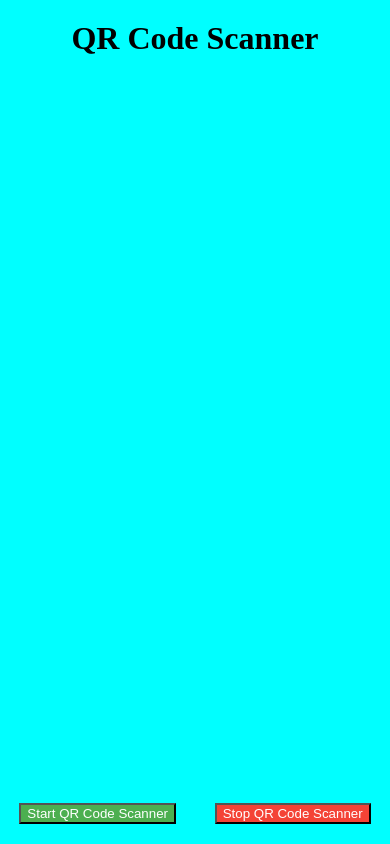
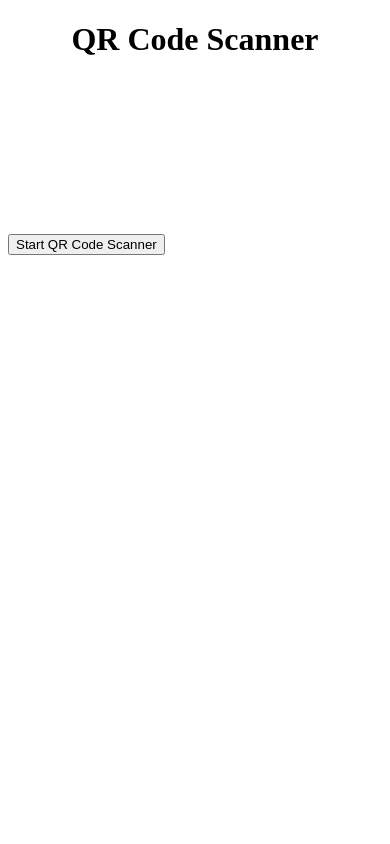
Before and after one commit to vengateshk18/django-price-comparison, a Django app: page /qr in a window 390 px wide. Run offline with Django 4.2, Linux system fonts and the light colour scheme; some libraries are stand-ins or nearby versions.

Commit message:
qr sacnner updated

```diff
--- a/base/templates/qr.html
+++ b/base/templates/qr.html
@@ -4,56 +4,9 @@
     <meta charset="UTF-8">
     <title>QR Code Scanner</title>
     <style>
-        body {
-            background-color: aqua;
-            display: flex;
-            flex-direction: column;
-            align-items: center;
-            height: 100vh;
-            margin: 0;
-            justify-content: space-between;
-        }
-
-        h1 {
-            text-align: center;
-            margin-top: 20px;
-        }
-
-        #video {
-            width: 100%;
-            max-width: 600px; /* Adjust as needed */
-            align-self: center;
-        }
-
-        #canvas {
-            display: none;
-        }
-
-        #result {
-            text-align: center;
-            margin-top: 20px;
-            align-self: flex-start;
-        }
-
-        #buttons {
-            display: flex;
-            flex-direction: row;
-            justify-content: space-around;
-            width: 100%;
-            align-self: flex-end;
-            margin-bottom: 20px;
-        }
-
-        #start-button {
-            background-color: #4CAF50; /* Green color */
-            color: white;
-        }
-
-        #stop-button {
-            background-color: #f44336; /* Red color */
-            color: white;
-        }
+        /* Your existing styles remain unchanged */
     </style>
+    <script src="https://cdn.jsdelivr.net/npm/jsqr@1.0.2/dist/jsQR.js"></script>
 </head>
 <body>
     <center><h1>QR Code Scanner</h1></center>
@@ -70,18 +23,16 @@
 
     <div id="buttons">
         <button id="start-button" onclick="startScanner()">Start QR Code Scanner</button>
-        <button id="stop-button" onclick="stopScanner()">Stop QR Code Scanner</button>
+        <!-- Remove the Stop button -->
     </div>
 
-    <script src="https://cdn.jsdelivr.net/npm/jsqr@1.0.2/dist/jsQR.js"></script>
+    <script>
+        let dataSent = false; // Flag to track if data has been sent
 
-    <script>
-        // Function to start the QR code scanner
         async function startScanner() {
             const video = document.getElementById('video');
             const canvas = document.getElementById('canvas');
             const context = canvas.getContext('2d');
-            const resultDiv = document.getElementById('result');
             const qrDataInput = document.getElementById('qr-data-input');
 
             try {
@@ -96,56 +47,33 @@
                 canvas.height = video.videoHeight;
             });
 
-            // Function to continuously capture video frames and detect QR codes
             const scanQRCode = () => {
                 context.drawImage(video, 0, 0, canvas.width, canvas.height);
+
+                // Set the willReadFrequently attribute
+                context.imageSmoothingEnabled = true;
+                context.mozImageSmoothingEnabled = true;
+                context.webkitImageSmoothingEnabled = true;
+                context.msImageSmoothingEnabled = true;
+
                 const imageData = context.getImageData(0, 0, canvas.width, canvas.height);
                 const code = jsQR(imageData.data, imageData.width, imageData.height);
 
-                if (code) {
+                if (code && !dataSent) {
                     const qrData = code.data;
                     qrDataInput.value = qrData;
 
-                    // Include the CSRF token in the form data
-                    const csrfToken = document.getElementsByName('csrfmiddlewaretoken')[0].value;
+                    // Submit the form to send data to the backend
+                    document.getElementById('qr-form').submit();
 
-                    // Send the POST request with the CSRF token included
-                    fetch('/receive_qr_data/', {
-                        method: 'POST',
-                        body: new URLSearchParams({ qr_data: qrData, csrfmiddlewaretoken: csrfToken }),
-                        headers: {
-                            'Content-Type': 'application/x-www-form-urlencoded',
-                        },
-                    }).then(() => {
-                        stopScannerAndNavigateToHome();  // Call the function to stop the scanner and go to the home page.
-                    });
+                    // Set the flag to prevent further submissions
+                    dataSent = true;
                 }
                 requestAnimationFrame(scanQRCode);
             }
 
             video.addEventListener('play', scanQRCode);
         }
-
-        // Function to stop the QR code scanner and navigate to the home page
-        function stopScannerAndNavigateToHome() {
-            const video = document.getElementById('video');
-            if (video.srcObject) {
-                video.srcObject.getTracks().forEach(track => track.stop());
-                video.srcObject = null;
-            }
-
-            // Redirect to the home page or any other desired page
-            window.location.href = '/home';  // Replace '/home' with the actual URL of your home page.
-        }
-
-        // Function to stop the QR code scanner
-        function stopScanner() {
-            const video = document.getElementById('video');
-            if (video.srcObject) {
-                video.srcObject.getTracks().forEach(track => track.stop());
-                video.srcObject = null;
-            }
-        }
     </script>
 </body>
 </html>
--- a/base/urls.py
+++ b/base/urls.py
@@ -11,4 +11,5 @@ urlpatterns = [
     path('receive_qr_data/', views.qr, name='receive_qr_data'),
     path('product_select',views.search,name="product_select"),
     path('select_item/<path:selected_value>/', views.select_item, name='your_item_selection'),
+    #path('result',views.select_item,name="resultpage"),
 ]
--- a/base/views.py
+++ b/base/views.py
@@ -7,12 +7,17 @@ from django.contrib import messages
 from django.contrib.auth import authenticate,login
 from django.core.mail import send_mail
 from django.contrib.auth import logout as auth_logout
+from django.shortcuts import render, redirect
+from .forms import ProductSelectionForm
+from . import process
+import re
 from . import process
 def home(request):
     flipkart=[]
     update=False
     if request.method=='POST' and request.user.is_authenticated:
         product_name=request.POST.get('product_name')
+        request.session['product_name'] =product_name
         flipkart=search(request,product_name)
       #  print(flipkart)
         update=True
@@ -81,43 +86,24 @@ def logout_view(request):
         auth_logout(request)
         messages.success(request, "Logged out successfully")
     return redirect("home")
-from django.shortcuts import render
+
+
 def qr(request):
     if request.method == 'POST':
         qr_data = request.POST.get('qr_data')
-        print(qr_data)
-        return redirect('home')
+        request.session['product_name'] =qr_data
+        flipkart=search(request,qr_data)
+        x, y = process.comparison_product_flipkart_amazon(request.session['product_name'])
+        x=x.split('*')
+        y=y.split('*')
+        return render(request,'result.html',{'flipkart':x,'amazon':y})
     return render(request, 'qr.html')
-from django.shortcuts import render, redirect
-from .forms import ProductSelectionForm
-from . import process
-
 def search(request, product_name):
     process.main_allocate(product_name)
     flipkart = process.comparison_product_flipkart(product_name)
     return flipkart
-
-    # if request.method == 'POST':
-    #     print(request.POST)
-    #     return redirect('home')
-    #     # selected_product_index = int(request.POST.get('product_list'))
-    #     # selected_product = flipkart[selected_product_index]
-
-    #     # # Save the selected product to the database or perform other actions as needed
-    #     # # For example, you can create a Django model to store selected products
-    #     # # Replace this part with your actual model and save logic
-    #     # # Example: ProductModel.objects.create(name=selected_product)
-
-    #     # # Pass the selected product back to the home view using a session or URL parameter
-    #     # request.session['selected_product'] = selected_product
-
-    #     return redirect('home')
-
-   # form = ProductSelectionForm(choices=enumerate(flipkart))
-
 def select_item(request, selected_value):
-    process.comparison_product_flipkart_amazon('realme 8')
-    # Do something with the selected value, e.g., save it to the session
-   # print(selected_value)
-   # request.session['selected_value'] = selected_value
-    return redirect('home')
+    x, y = process.comparison_product_flipkart_amazon(request.session['product_name'])
+    x=x.split('*')
+    y=y.split('*')
+    return render(request,'result.html',{'flipkart':x,'amazon':y})
```
Also changed, not shown: base/process.py (+10 -5 lines), base/templates/result.html (added, +69 -0 lines), 2 other files.
